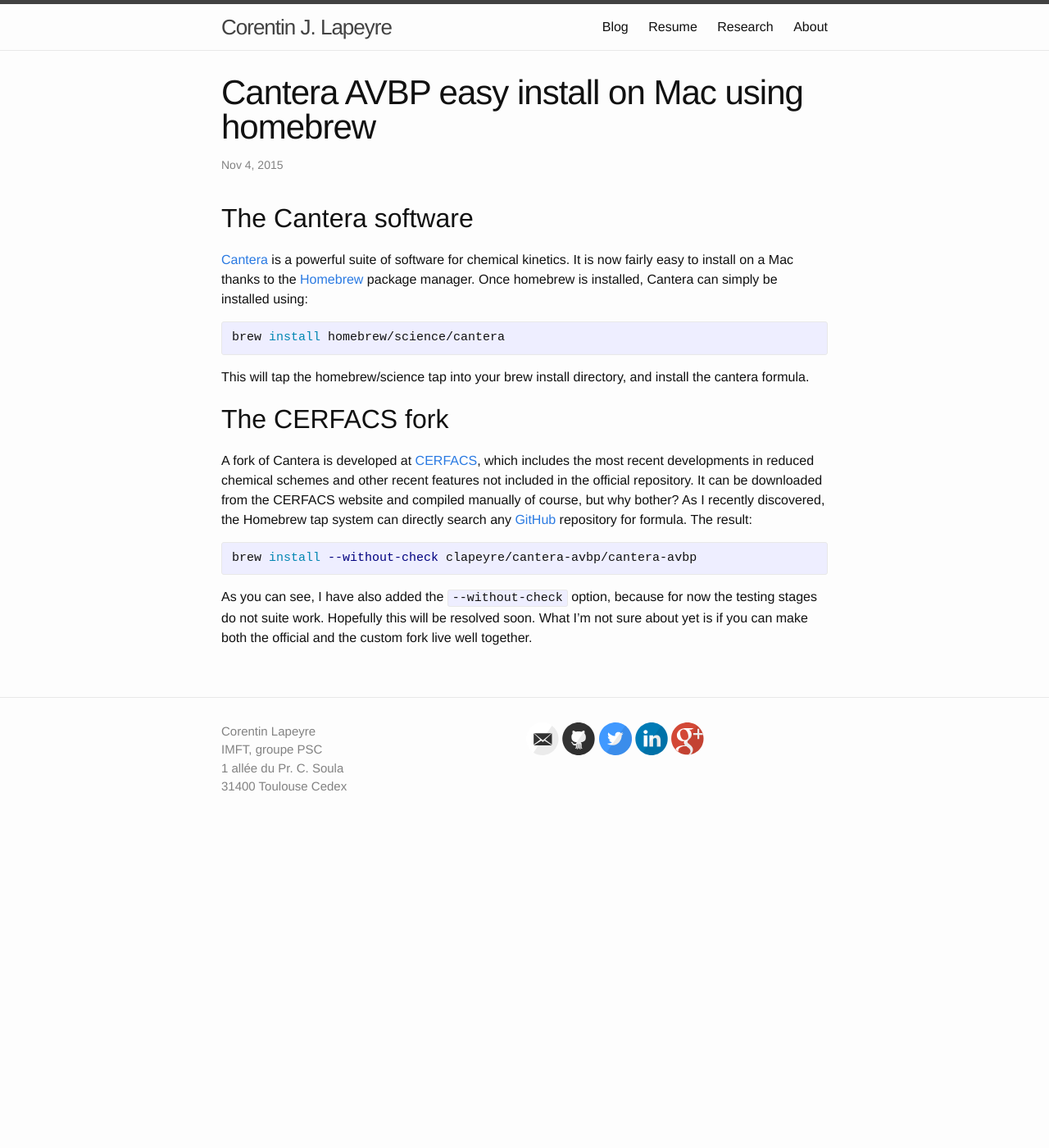
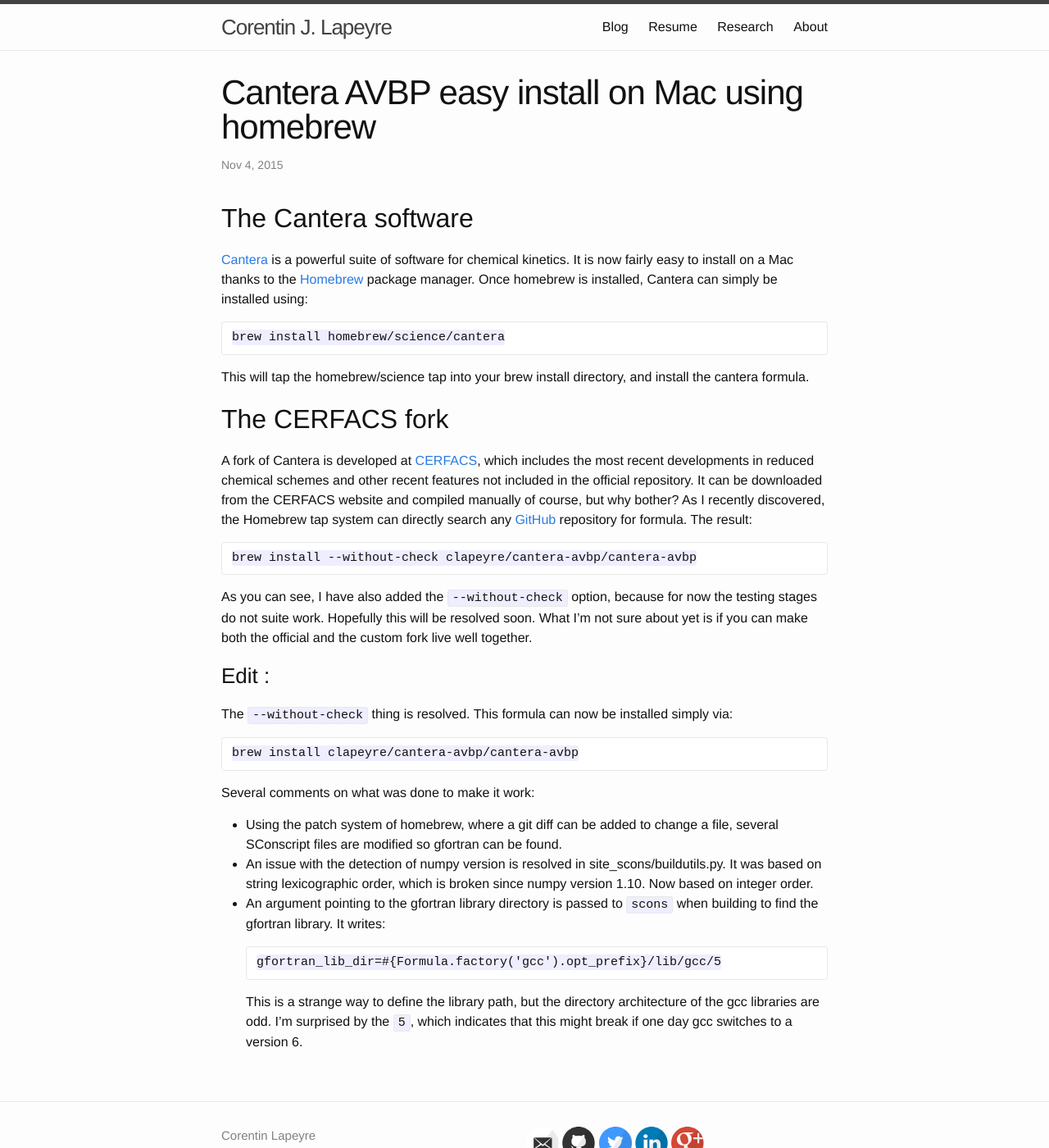
Before and after one commit to clapeyre/clapeyre.github.io, a Jekyll site: the page built from _posts/2015-11-04-cantera-avbp.markdown, in a window 1280 px wide and 1400 px high. Shown: the whole window at 82% size. Built offline with Jekyll 4.4.1, drawn with Linux system fonts in a browser that asks for light colours.

Commit message:
[EDIT] Post on Cantera needed edit because install now works

````diff
--- a/_posts/2015-11-04-cantera-avbp.markdown
+++ b/_posts/2015-11-04-cantera-avbp.markdown
@@ -12,9 +12,9 @@ kinetics.  It is now fairly easy to install on a Mac thanks to the
 [Homebrew](http://brew.sh/) package manager.  Once homebrew is installed,
 Cantera can simply be installed using:
 
-{% highlight sh %}
+```
 brew install homebrew/science/cantera
-{% endhighlight %}
+```
 
 This will tap the homebrew/science tap into your brew install directory, and
 install the cantera formula.
@@ -24,15 +24,42 @@ install the cantera formula.
 A fork of Cantera is developed at [CERFACS](http://cerfacs.fr/cantera), which
 includes the most recent developments in reduced chemical schemes and other
 recent features not included in the official repository.  It can be downloaded
-from the CERFACS website and compiled manually of course, but why bother?
-As I recently discovered, the Homebrew tap system can directly search any
+from the CERFACS website and compiled manually of course, but why bother?  As I
+recently discovered, the Homebrew tap system can directly search any
 [GitHub](https://github.com/) repository for formula.  The result:
 
-{% highlight sh %}
+```
 brew install --without-check clapeyre/cantera-avbp/cantera-avbp
-{% endhighlight %}
+```
 
 As you can see, I have also added the `--without-check` option, because for now
 the testing stages do not suite work.  Hopefully this will be resolved soon.
 What I'm not sure about yet is if you can make both the official and the custom
 fork live well together.
+
+### Edit :
+
+The `--without-check` thing is resolved. This formula can now be installed
+simply via:
+
+```
+brew install clapeyre/cantera-avbp/cantera-avbp
+```
+
+Several comments on what was done to make it work:
+
+* Using the patch system of homebrew, where a git diff can be added to change a
+  file, several SConscript files are modified so gfortran can be found.
+* An issue with the detection of numpy version is resolved in
+  site_scons/buildutils.py. It was based on string lexicographic order, which
+  is broken since numpy version 1.10. Now based on integer order.
+* An argument pointing to the gfortran library directory is passed to `scons`
+  when building to find the gfortran library. It writes:
+
+  ```
+  gfortran_lib_dir=#{Formula.factory('gcc').opt_prefix}/lib/gcc/5
+  ```
+
+  This is a strange way to define the library path, but the directory
+  architecture of the gcc libraries are odd. I'm surprised by the `5`, which
+  indicates that this might break if one day gcc switches to a version 6.
````
